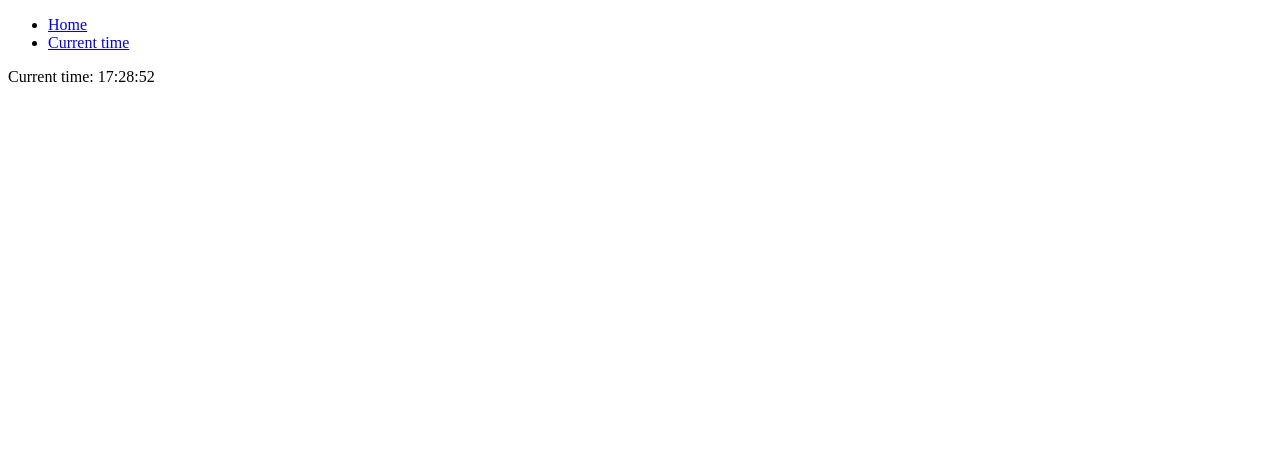
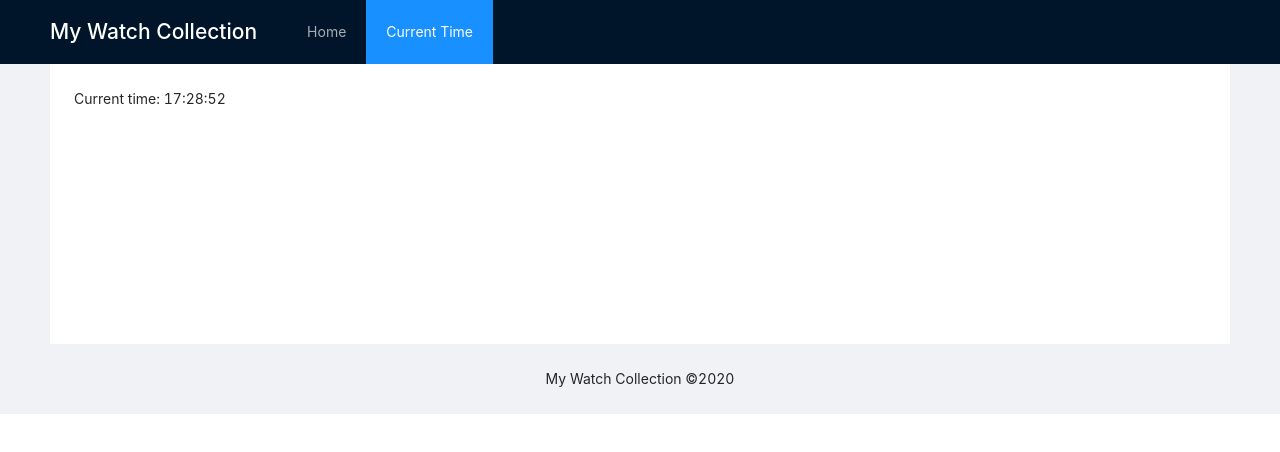
Before and after one commit to davidalvarezr/react-training-watch-collection, a React (Vite) app: page /current-time in a window 1280 px wide. Shown: the top 452 px of the page. Built offline with nearby package versions, Linux system fonts and the light colour scheme.

Commit message:
Added Ant Design and some style

```diff
--- a/package.json
+++ b/package.json
@@ -8,6 +8,7 @@
     "@types/node": "^14.14.20",
     "@types/react": "^17.0.0",
     "@types/react-dom": "^17.0.0",
+    "antd": "^4.10.0",
     "react": "^16.13.1",
     "react-dom": "16.13.1",
     "react-router-dom": "^5.2.0"
--- a/src/App.tsx
+++ b/src/App.tsx
@@ -1,46 +1,71 @@
-import React, {ClassAttributes, Props} from 'react'
+import React from 'react'
 import {
     BrowserRouter as Router,
     Switch,
     Route,
     Link,
-} from "react-router-dom";
+} from "react-router-dom"
+import {Layout, Menu} from 'antd'
+import 'antd/dist/antd.css'
+import './index.css'
 
 import HomePage from "~/src/pages/HomePage";
 import CurrentTimePage from "~/src/pages/CurrentTimePage";
 
-export default function(props: any) {
+const {Header, Content, Footer} = Layout;
+
+export default function () {
     return (
         <Router>
-            <div>
-                <nav>
-                    <ul>
-                        <li>
-                            <Link to="/">Home</Link>
-                        </li>
-                        <li>
-                            <Link to="/current-time">Current time</Link>
-                        </li>
-                    </ul>
-                </nav>
+
+            <Layout className="layout">
+                <Header>
+                    <div className="logo">
+                        <h1>My Watch Collection</h1>
+                    </div>
+                    <Menu theme="dark" mode="horizontal" defaultSelectedKeys={['2']}>
+                        <Menu.Item key="1">
+                            <Link to="/">
+                                Home
+                            </Link>
+                        </Menu.Item>
+                        <Menu.Item key="2">
+                            <Link to="/current-time">
+                                Current Time
+                            </Link>
+                        </Menu.Item>
+                    </Menu>
+                </Header>
+                <Content style={{padding: '0 50px'}}>
+                    {/*<Breadcrumb style={{margin: '16px 0'}}>*/}
+                    {/*    <Breadcrumb.Item>Home</Breadcrumb.Item>*/}
+                    {/*    <Breadcrumb.Item>List</Breadcrumb.Item>*/}
+                    {/*    <Breadcrumb.Item>App</Breadcrumb.Item>*/}
+                    {/*</Breadcrumb>*/}
+                    <div className="site-layout-content">
 
                         {/* A <Switch> looks through its children <Route>s and
             renders the first one that matches the current URL. */}
                         <Switch>
                             <Route path="/current-time">
-                        <CurrentTimePage />
+                                <CurrentTimePage/>
                             </Route>
 
                             <Route path="/home">
-                        <HomePage />
+                                <HomePage/>
                             </Route>
 
                             <Route path="/">
-                        <HomePage />
+                                <HomePage/>
                             </Route>
+                        </Switch>
 
-                </Switch>
                     </div>
+                </Content>
+                <Footer style={{textAlign: 'center'}}>My Watch Collection ©2020</Footer>
+
+            </Layout>
+
         </Router>
     )
 }
--- a/src/components/CurrentTime.tsx
+++ b/src/components/CurrentTime.tsx
@@ -21,7 +21,7 @@ function CurrentTime() {
 }
 
 function buildTime(): string {
-    const date = new Date()
+    const date: Date = new Date()
     return `${date.getHours()}:${date.getMinutes()}:${date.getSeconds()}`
 }
 
--- /dev/null
+++ b/src/index.css
@@ -0,0 +1,23 @@
+.site-layout-content {
+    min-height: 280px;
+    padding: 24px;
+    background: #fff;
+}
+.logo {
+    float: left;
+    padding-right:30px;
+    /*width: 120px;*/
+    /*height: 31px;*/
+    /*margin: 16px 24px 16px 0;*/
+    /*background: rgba(255, 255, 255, 0.3);*/
+}
+.logo > h1 {
+    color: white;
+}
+.ant-row-rtl .logo {
+    float: right;
+    margin: 16px 0 16px 24px;
+}
+[data-theme="dark"] .site-layout-content {
+    background: #141414;
+}
```
Also changed, not shown: 1 other file (tests, documents, lock files or other folders). Lines whose indentation alone changed are shown as unchanged.
